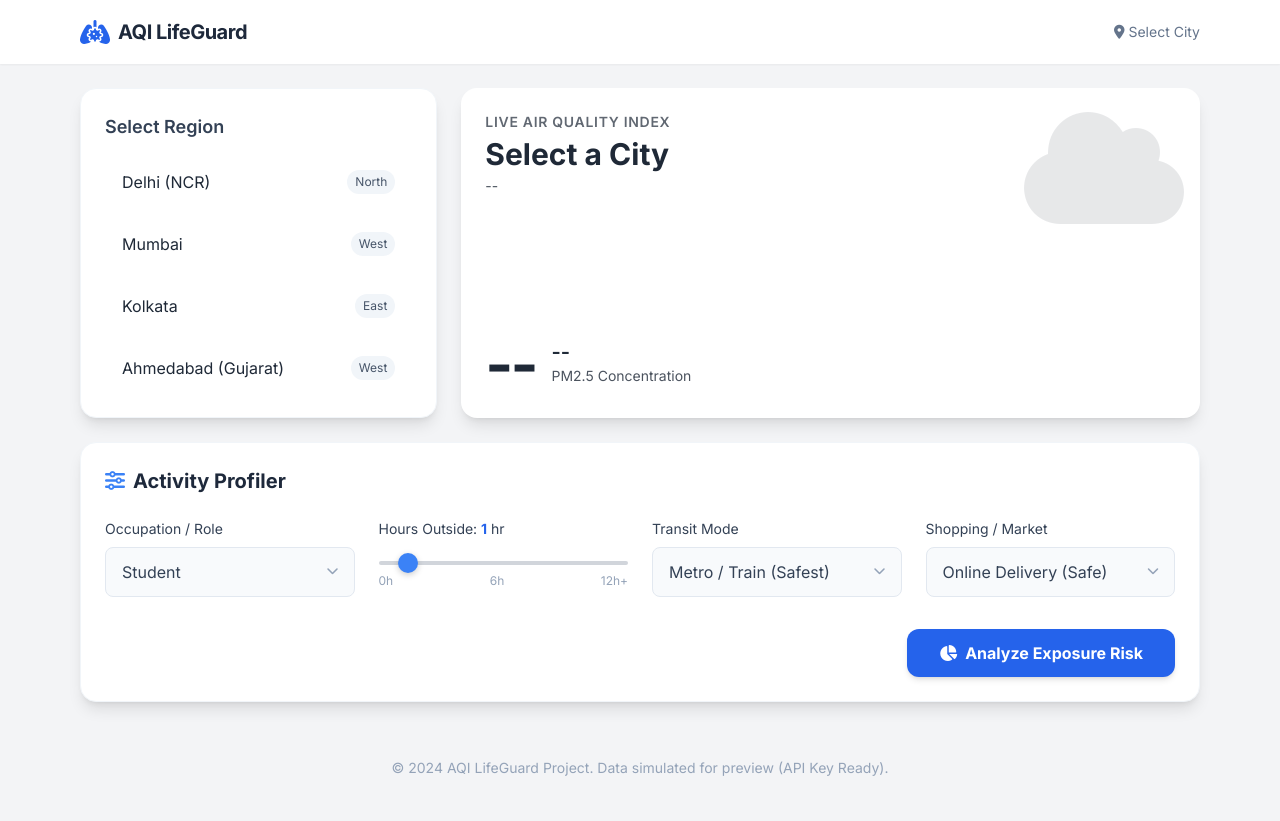
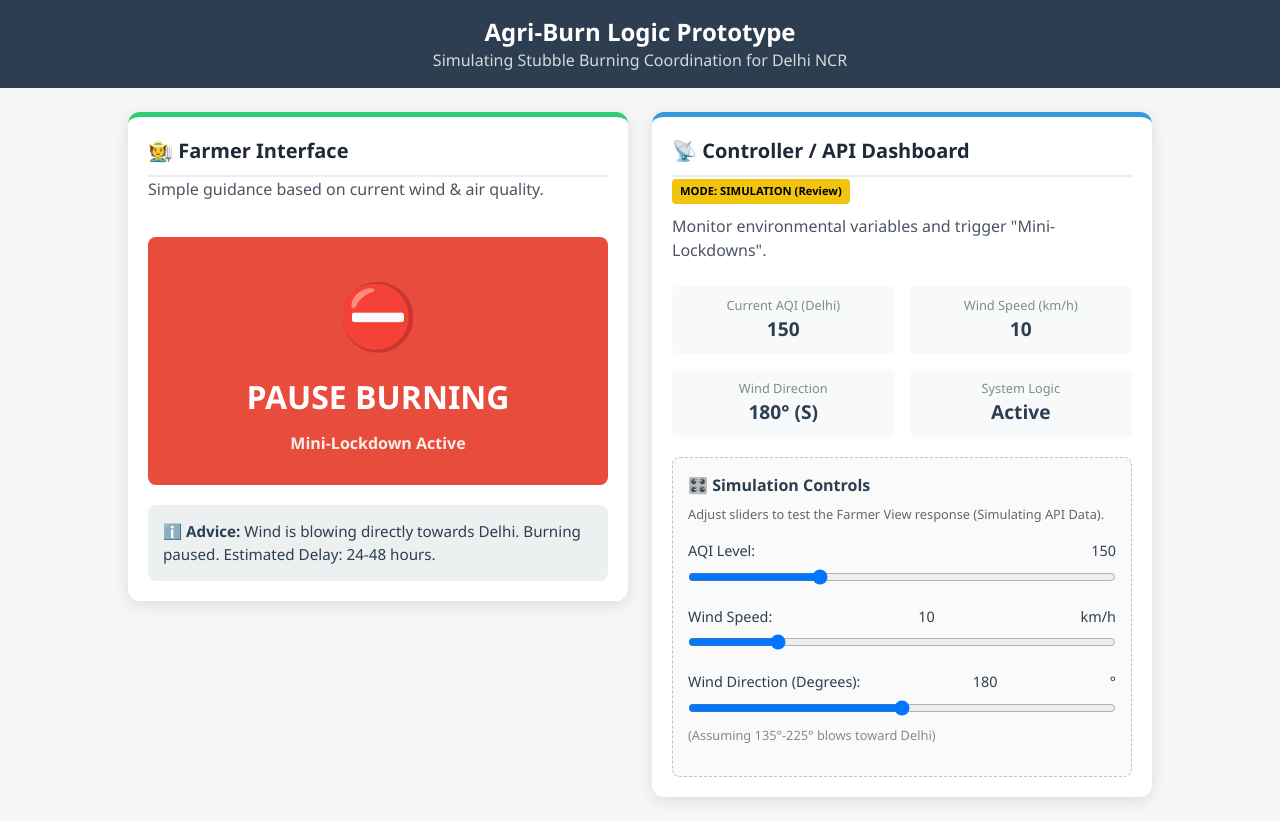
Before and after one commit to Tanmoy0514/AQI-Management-Core, a React (Vite) app in the folder AQI Management Core/: page / in a window 1280 px wide. Built offline with nearby package versions, Linux system fonts and the light colour scheme.

Commit message:
Add files via upload

```diff
--- a/AQI Management Core/App.tsx
+++ b/AQI Management Core/App.tsx
@@ -1,101 +1,58 @@
-import React, { useState, useCallback } from 'react';
-import { Navbar } from './components/Navbar';
-import { CitySelector } from './components/CitySelector';
-import { AqiCard } from './components/AqiCard';
-import { ActivityProfiler } from './components/ActivityProfiler';
-import { ResultSection } from './components/ResultSection';
-import { Footer } from './components/Footer';
-import { MOCK_DATA } from './constants';
-import { calculateRisk } from './utils/aqiLogic';
-import { CityKey, UserInputs, AnalysisResult } from './types';
+import React, { useState, useEffect } from 'react';
+import { Header } from './components/Header';
+import { FarmerView } from './components/FarmerView';
+import { ControllerView } from './components/ControllerView';
+import { calculateBurnStatus } from './utils/burnLogic';
+import { WeatherState, BurnStatus } from './types';
 
 const App: React.FC = () => {
-    // State
-    const [currentCity, setCurrentCity] = useState<CityKey | null>(null);
-    const [currentAQI, setCurrentAQI] = useState<number>(0);
-    const [cityData, setCityData] = useState({
-        status: "--",
-        desc: "--",
-        temp: "--"
+    // Initial State
+    const [weatherState, setWeatherState] = useState<WeatherState>({
+        aqi: 150,
+        windSpeed: 10,
+        windDeg: 180 // South
     });
 
-    const [inputs, setInputs] = useState<UserInputs>({
-        role: 'student',
-        hours: 1,
-        transit: 'metro',
-        shopping: 'online'
+    const [burnStatus, setBurnStatus] = useState<BurnStatus>({
+        canBurn: false,
+        reason: 'Initializing...',
+        icon: '--',
+        text: 'Loading...',
+        subText: 'Checking satellites...',
+        advice: 'Please wait for the system to calculate weather conditions.',
+        statusColor: '#95a5a6'
     });
 
-    const [analysisResult, setAnalysisResult] = useState<AnalysisResult | null>(null);
+    // Update system logic when state changes
+    useEffect(() => {
+        const status = calculateBurnStatus(weatherState);
+        setBurnStatus(status);
+    }, [weatherState]);
 
-    // Logic: Update City
-    const handleCitySelect = useCallback((city: CityKey) => {
-        setCurrentCity(city);
-
-        // Use Mock Data
-        const data = MOCK_DATA[city];
-
-        // Add slight randomness to make it feel "live" (Preserving original logic)
-        // Original: data.aqi = Math.floor(data.aqi + (Math.random() * 10 - 5));
-        const randomizedAqi = Math.floor(data.aqi + (Math.random() * 10 - 5));
-
-        setCurrentAQI(randomizedAqi);
-        setCityData({
-            status: data.status,
-            desc: data.desc,
-            temp: data.temp
-        });
-
-        // Hide previous results if city changes
-        setAnalysisResult(null);
-    }, []);
-
-    // Logic: Calculate Risk
-    const handleAnalyze = useCallback(() => {
-        if (!currentCity) {
-            alert("Please select a city first.");
-            return;
-        }
-
-        const result = calculateRisk(currentAQI, currentCity, inputs);
-        setAnalysisResult(result);
-    }, [currentCity, currentAQI, inputs]);
+    const handleStateChange = (field: keyof WeatherState, value: number) => {
+        setWeatherState(prev => ({
+            ...prev,
+            [field]: value
+        }));
+    };
 
     return (
-        <div className="min-h-screen bg-[#f3f4f6]">
-            <Navbar currentLocation={currentCity || "Select City"} />
+        <div className="flex flex-col min-h-screen">
+            <Header />
 
-            <main className="max-w-6xl mx-auto px-4 py-6 space-y-6">
+            <div className="container mx-auto px-4 py-6 flex-1 flex flex-wrap justify-center gap-6">
 
-                {/* Top Section: City & AQI Status */}
-                <section className="grid grid-cols-1 md:grid-cols-3 gap-6">
-                    <CitySelector
-                        selectedCity={currentCity}
-                        onSelectCity={handleCitySelect}
-                    />
+                {/* Farmer View Card */}
+                <div className="w-full max-w-[500px]">
+                    <FarmerView status={burnStatus} />
+                </div>
 
-                    <AqiCard
-                        city={currentCity}
-                        aqi={currentAQI}
-                        status={cityData.status}
-                        description={cityData.desc}
-                        temperature={cityData.temp}
-                    />
-                </section>
+                {/* Controller View Card */}
+                <div className="w-full max-w-[500px]">
+                    <ControllerView state={weatherState} onStateChange={handleStateChange} />
+                </div>
 
-                {/* Middle Section: User Inputs */}
-                <ActivityProfiler
-                    inputs={inputs}
-                    setInputs={setInputs}
-                    onAnalyze={handleAnalyze}
-                />
-
-                {/* Result Section: Logic Output */}
-                <ResultSection result={analysisResult} />
-
-            </main>
-
-            <Footer />
+            </div>
         </div>
     );
 };
--- /dev/null
+++ b/AQI Management Core/components/ControllerView.tsx
@@ -0,0 +1,80 @@
+import React from 'react';
+import { WeatherState } from '../types';
+import { getCardinalDirection } from '../utils/burnLogic';
+
+interface ControllerViewProps {
+    state: WeatherState;
+    onStateChange: (field: keyof WeatherState, value: number) => void;
+}
+
+export const ControllerView: React.FC<ControllerViewProps> = ({ state, onStateChange }) => {
+    return (
+        <div className="card controller-view">
+            <h2 className="text-xl font-bold text-gray-800">📡 Controller / API Dashboard</h2>
+            <div>
+                <span className="api-badge badge-sim">MODE: SIMULATION (Review)</span>
+            </div>
+            <p className="text-gray-600 mb-6">Monitor environmental variables and trigger "Mini-Lockdowns".</p>
+
+            <div className="data-grid">
+                <div className="data-point">
+                    <label>Current AQI (Delhi)</label>
+                    <span id="dispAQI">{state.aqi}</span>
+                </div>
+                <div className="data-point">
+                    <label>Wind Speed (km/h)</label>
+                    <span id="dispWindSpeed">{state.windSpeed}</span>
+                </div>
+                <div className="data-point">
+                    <label>Wind Direction</label>
+                    <span id="dispWindDir">{getCardinalDirection(state.windDeg)}</span>
+                </div>
+                <div className="data-point">
+                    <label>System Logic</label>
+                    <span id="dispLogic">Active</span>
+                </div>
+            </div>
+
+            <div className="simulation-controls">
+                <h3 className="font-bold mb-2">🎛️ Simulation Controls</h3>
+                <p style={{ fontSize: '0.8rem', color: '#666' }} className="mb-4">
+                    Adjust sliders to test the Farmer View response (Simulating API Data).
+                </p>
+
+                <div className="slider-group">
+                    <label>AQI Level: <span id="valAQI">{state.aqi}</span></label>
+                    <input
+                        type="range"
+                        min="0"
+                        max="500"
+                        value={state.aqi}
+                        onChange={(e) => onStateChange('aqi', parseInt(e.target.value))}
+                    />
+                </div>
+
+                <div className="slider-group">
+                    <label>Wind Speed: <span id="valWind">{state.windSpeed}</span> km/h</label>
+                    <input
+                        type="range"
+                        min="0"
+                        max="50"
+                        value={state.windSpeed}
+                        onChange={(e) => onStateChange('windSpeed', parseInt(e.target.value))}
+                    />
+                </div>
+
+                <div className="slider-group">
+                    <label>Wind Direction (Degrees): <span id="valDir">{state.windDeg}</span>°</label>
+                    <input
+                        type="range"
+                        min="0"
+                        max="360"
+                        value={state.windDeg}
+                        onChange={(e) => onStateChange('windDeg', parseInt(e.target.value))}
+                    />
+                    <small style={{ color: '#7f8c8d' }}>(Assuming 135°-225° blows toward Delhi)</small>
+                </div>
+            </div>
+        </div>
+    );
+};
--- /dev/null
+++ b/AQI Management Core/components/FarmerView.tsx
@@ -0,0 +1,29 @@
+import React from 'react';
+import { BurnStatus } from '../types';
+
+interface FarmerViewProps {
+    status: BurnStatus;
+}
+
+export const FarmerView: React.FC<FarmerViewProps> = ({ status }) => {
+    return (
+        <div className="card farmer-view">
+            <h2 className="text-xl font-bold text-gray-800">🧑‍🌾 Farmer Interface</h2>
+            <p className="text-gray-600 mb-4">Simple guidance based on current wind & air quality.</p>
+
+            <div
+                id="burnStatus"
+                className="status-box"
+                style={{ backgroundColor: status.statusColor }}
+            >
+                <span className="status-icon" id="statusIcon">{status.icon}</span>
+                <div className="status-text" id="statusText">{status.text}</div>
+                <div className="status-sub" id="statusSub">{status.subText}</div>
+            </div>
+
+            <div className="recommendation">
+                <strong>ℹ️ Advice:</strong> <span id="farmerAdvice">{status.advice}</span>
+            </div>
+        </div>
+    );
+};
--- /dev/null
+++ b/AQI Management Core/components/Header.tsx
@@ -0,0 +1,10 @@
+import React from 'react';
+
+export const Header: React.FC = () => {
+    return (
+        <header className="bg-[#2c3e50] text-white p-4 text-center">
+            <h1 className="text-2xl font-bold m-0">Agri-Burn Logic Prototype</h1>
+            <p className="m-0 opacity-80">Simulating Stubble Burning Coordination for Delhi NCR</p>
+        </header>
+    );
+};
--- a/AQI Management Core/constants.ts
+++ b/AQI Management Core/constants.ts
@@ -1,37 +1,36 @@
-import { CityData, CityKey } from './types';
+export const CONFIG = {
+    weatherApiKey: null, // Placeholder
+    aqiApiKey: null,     // Placeholder
+    useLiveApi: false,   // Simulation mode
 
-// --- MOCK DATA FOR PREVIEW ---
-// Preserving original data structure and values
-export const MOCK_DATA: Record<CityKey, CityData> = {
-    'Delhi': { aqi: 380, status: 'Severe', desc: 'Haze & Smoke', temp: '22°C' },
-    'Mumbai': { aqi: 155, status: 'Moderate', desc: 'Humid Haze', temp: '29°C' },
-    'Kolkata': { aqi: 210, status: 'Poor', desc: 'Mist', temp: '26°C' },
-    'Gujarat': { aqi: 95, status: 'Satisfactory', desc: 'Clear Sky', temp: '32°C' }
+    // Thresholds for logic
+    AQI_DANGER_THRESHOLD: 300,  // If AQI is above this, pause burning regardless of wind
+    WIND_SPEED_THRESHOLD: 5,    // Low wind speed traps smoke
+    DELHI_BEARING_START: 135,   // Degrees (SE) - Example direction pointing to Delhi
+    DELHI_BEARING_END: 225      // Degrees (SW)
 };
 
-export const CITIES: { key: CityKey; label: string; region: string }[] = [
-    { key: 'Delhi', label: 'Delhi (NCR)', region: 'North' },
-    { key: 'Mumbai', label: 'Mumbai', region: 'West' },
-    { key: 'Kolkata', label: 'Kolkata', region: 'East' },
-    { key: 'Gujarat', label: 'Ahmedabad (Gujarat)', region: 'West' }
+export const CITIES = [
+    { key: 'delhi', label: 'Delhi', region: 'NCT' },
+    { key: 'noida', label: 'Noida', region: 'UP' },
+    { key: 'gurugram', label: 'Gurugram', region: 'Haryana' },
+    { key: 'ghaziabad', label: 'Ghaziabad', region: 'UP' },
+    { key: 'faridabad', label: 'Faridabad', region: 'Haryana' }
 ];
 
-// Multipliers for Logic
 export const TRANSIT_MULTIPLIERS: Record<string, number> = {
-    'auto': 3.0,
-    'bike': 2.5,
-    'walk': 2.0,
-    'bus_ev': 1.2,
-    'metro': 0.8,
-    'car_ac': 0.5,
-    // Default fallback
-    'default': 1.0
+    metro: 0.5,
+    car_ac: 0.6,
+    bus_ev: 0.8,
+    bike: 1.5,
+    auto: 1.5,
+    walk: 1.8,
+    default: 1.0
 };
 
 export const SHOPPING_MULTIPLIERS: Record<string, number> = {
-    'bazaar': 2.0,
-    'mall': 0.8,
-    'online': 0.1,
-    // Default fallback
-    'default': 1.0
+    online: 0.2,
+    mall: 0.6,
+    bazaar: 1.6,
+    default: 1.0
 };
--- a/AQI Management Core/index.html
+++ b/AQI Management Core/index.html
@@ -3,73 +3,122 @@
 <head>
     <meta charset="UTF-8">
     <meta name="viewport" content="width=device-width, initial-scale=1.0">
-    <title>AQI LifeGuard | Smart Activity Planner</title>
-    <!-- Tailwind CSS -->
+    <title>Agri-Burn Management System (Delhi NCR)</title>
+    <!-- Tailwind CSS (Keeping for utility if needed, though custom CSS is primary) -->
     <script src="https://cdn.tailwindcss.com"></script>
-    <!-- FontAwesome for Icons -->
-    <link rel="stylesheet" href="https://cdnjs.cloudflare.com/ajax/libs/font-awesome/6.4.0/css/all.min.css">
-    <!-- Google Fonts -->
-    <link href="https://fonts.googleapis.com/css2?family=Inter:wght@300;400;600;700&display=swap" rel="stylesheet">
 
     <style>
-        body {
-            font-family: 'Inter', sans-serif;
-            background-color: #f3f4f6;
+        :root {
+            --primary-green: #2ecc71;
+            --primary-red: #e74c3c;
+            --primary-blue: #3498db;
+            --bg-light: #f4f7f6;
+            --text-dark: #2c3e50;
         }
 
-        /* Custom Range Slider */
-        input[type=range] {
-            -webkit-appearance: none;
-            width: 100%;
-            background: transparent;
-        }
-        input[type=range]::-webkit-slider-thumb {
-            -webkit-appearance: none;
-            height: 20px;
-            width: 20px;
-            border-radius: 50%;
-            background: #3b82f6;
-            cursor: pointer;
-            margin-top: -8px;
-            box-shadow: 0 2px 6px rgba(0,0,0,0.2);
-        }
-        input[type=range]::-webkit-slider-runnable-track {
-            width: 100%;
-            height: 4px;
-            cursor: pointer;
-            background: #d1d5db;
-            border-radius: 2px;
+        body {
+            font-family: 'Segoe UI', Tahoma, Geneva, Verdana, sans-serif;
+            margin: 0;
+            padding: 0;
+            background-color: var(--bg-light);
+            color: var(--text-dark);
+            display: flex;
+            flex-direction: column;
+            min-height: 100vh;
         }
 
-        /* AQI Pulse Animation */
-        .pulse-ring {
-            animation: pulse-ring 2s cubic-bezier(0.215, 0.61, 0.355, 1) infinite;
-        }
-        @keyframes pulse-ring {
-            0% { transform: scale(0.95); box-shadow: 0 0 0 0 rgba(239, 68, 68, 0.7); }
-            70% { transform: scale(1); box-shadow: 0 0 0 10px rgba(239, 68, 68, 0); }
-            100% { transform: scale(0.95); box-shadow: 0 0 0 0 rgba(239, 68, 68, 0); }
+        /* Card Styling */
+        .card {
+            background: white;
+            border-radius: 12px;
+            box-shadow: 0 4px 15px rgba(0,0,0,0.1);
+            width: 100%;
+            /* max-width controlled by container in React */
+            padding: 20px;
+            transition: transform 0.2s;
+            display: flex;
+            flex-direction: column;
         }
 
-        /* AQI Gradients */
-        .aqi-gradient-good { background: linear-gradient(135deg, #10b981 0%, #059669 100%); }
-        .aqi-gradient-moderate { background: linear-gradient(135deg, #f59e0b 0%, #d97706 100%); }
-        .aqi-gradient-poor { background: linear-gradient(135deg, #f97316 0%, #ea580c 100%); }
-        .aqi-gradient-severe { background: linear-gradient(135deg, #ef4444 0%, #dc2626 100%); }
-        .aqi-gradient-hazardous { background: linear-gradient(135deg, #7f1d1d 0%, #450a0a 100%); }
+        h2 { border-bottom: 2px solid #eee; padding-bottom: 10px; margin-top: 0; }
+
+        /* --- FARMER VIEW STYLES --- */
+        .farmer-view { border-top: 5px solid var(--primary-green); }
+
+        .status-box {
+            text-align: center;
+            padding: 30px;
+            border-radius: 8px;
+            margin: 20px 0;
+            color: white;
+            font-weight: bold;
+            transition: background-color 0.5s ease;
+        }
+
+        .status-icon { font-size: 4rem; margin-bottom: 10px; display: block; }
+        .status-text { font-size: 2rem; text-transform: uppercase; }
+        .status-sub { font-size: 1rem; margin-top: 10px; opacity: 0.9; }
+
+        .recommendation {
+            background-color: #ecf0f1;
+            padding: 15px;
+            border-radius: 8px;
+            font-size: 0.95rem;
+        }
+
+        /* --- CONTROLLER VIEW STYLES --- */
+        .controller-view { border-top: 5px solid var(--primary-blue); }
+
+        .data-grid {
+            display: grid;
+            grid-template-columns: 1fr 1fr;
+            gap: 15px;
+            margin-bottom: 20px;
+        }
+
+        .data-point {
+            background: #f8f9fa;
+            padding: 10px;
+            border-radius: 6px;
+            text-align: center;
+        }
+        .data-point label { font-size: 0.8rem; color: #7f8c8d; display: block; }
+        .data-point span { font-size: 1.2rem; font-weight: bold; }
+
+        .simulation-controls {
+            border: 1px dashed #bdc3c7;
+            padding: 15px;
+            border-radius: 8px;
+            background-color: #fafafa;
+        }
+
+        .slider-group { margin-bottom: 15px; }
+        .slider-group label { display: flex; justify-content: space-between; font-size: 0.9rem; margin-bottom: 5px; }
+        input[type="range"] { width: 100%; cursor: pointer; }
+
+        .api-badge {
+            display: inline-block;
+            padding: 4px 8px;
+            border-radius: 4px;
+            font-size: 0.7rem;
+            font-weight: bold;
+            margin-bottom: 10px;
+        }
+        .badge-sim { background-color: #f1c40f; color: #000; }
+        .badge-live { background-color: #2ecc71; color: #fff; display: none; }
     </style>
 <script type="importmap">
 {
   "imports": {
+    "react": "https://esm.sh/react@^19.2.4",
     "react-dom/": "https://esm.sh/react-dom@^19.2.4/",
-    "react/": "https://esm.sh/react@^19.2.4/",
-    "react": "https://esm.sh/react@^19.2.4"
+    "react/": "https://esm.sh/react@^19.2.4/"
   }
 }
 </script>
 <link rel="stylesheet" href="/index.css">
 </head>
-<body class="text-gray-800">
+<body>
     <div id="root"></div>
 <script type="module" src="/index.tsx"></script>
 </body>
--- a/AQI Management Core/metadata.json
+++ b/AQI Management Core/metadata.json
@@ -1,5 +1,5 @@
 {
-  "name": "AQI LifeGuard",
-  "description": "Smart Activity Planner based on Air Quality Index logic provided in Version 1",
+  "name": "Agri-Burn Management System",
+  "description": "Simulating Stubble Burning Coordination for Delhi NCR",
   "requestFramePermissions": []
 }
--- a/AQI Management Core/package.json
+++ b/AQI Management Core/package.json
@@ -1,5 +1,5 @@
 {
-  "name": "aqi-lifeguard",
+  "name": "agri-burn-management-system",
   "private": true,
   "version": "0.0.0",
   "type": "module",
@@ -9,8 +9,8 @@
     "preview": "vite preview"
   },
   "dependencies": {
-    "react-dom": "^19.2.4",
-    "react": "^19.2.4"
+    "react": "^19.2.4",
+    "react-dom": "^19.2.4"
   },
   "devDependencies": {
     "@types/node": "^22.14.0",
--- /dev/null
+++ b/AQI Management Core/utils/burnLogic.ts
@@ -0,0 +1,56 @@
+import { CONFIG } from '../constants';
+import { WeatherState, BurnStatus } from '../types';
+
+export const calculateBurnStatus = (state: WeatherState): BurnStatus => {
+    // 1. Determine Logic
+    // Logic: Is the wind blowing towards Delhi?
+    const blowingToDelhi = (state.windDeg >= CONFIG.DELHI_BEARING_START && state.windDeg <= CONFIG.DELHI_BEARING_END);
+
+    // Logic: Is the air quality already terrible?
+    const criticalAQI = state.aqi > CONFIG.AQI_DANGER_THRESHOLD;
+
+    // Logic: Is the wind too slow to disperse smoke?
+    const stagnantAir = state.windSpeed < CONFIG.WIND_SPEED_THRESHOLD;
+
+    let canBurn = true;
+    let reason = "Conditions are favorable for dispersion.";
+
+    if (criticalAQI) {
+        canBurn = false;
+        reason = "CRITICAL: Delhi AQI is already hazardous.";
+    } else if (blowingToDelhi) {
+        canBurn = false;
+        reason = "Wind is blowing directly towards Delhi. Burning paused.";
+    } else if (stagnantAir) {
+        canBurn = false;
+        reason = "Wind speed too low. Smoke will not disperse.";
+    }
+
+    if (canBurn) {
+        return {
+            canBurn: true,
+            reason: reason,
+            icon: "✅",
+            text: "SAFE TO BURN",
+            subText: "Wind is carrying smoke away from city.",
+            advice: "You may proceed. Please complete within 4 hours.",
+            statusColor: "var(--primary-green)"
+        };
+    } else {
+        return {
+            canBurn: false,
+            reason: reason,
+            icon: "⛔",
+            text: "PAUSE BURNING",
+            subText: "Mini-Lockdown Active",
+            advice: `${reason} Estimated Delay: 24-48 hours.`,
+            statusColor: "var(--primary-red)"
+        };
+    }
+};
+
+export const getCardinalDirection = (deg: number): string => {
+    const directions = ['N', 'NE', 'E', 'SE', 'S', 'SW', 'W', 'NW'];
+    const dirIndex = Math.round(deg / 45) % 8;
+    return `${deg}° (${directions[dirIndex]})`;
+};
```
Also changed, not shown: AQI Management Core/types.ts (+14 -5 lines).
